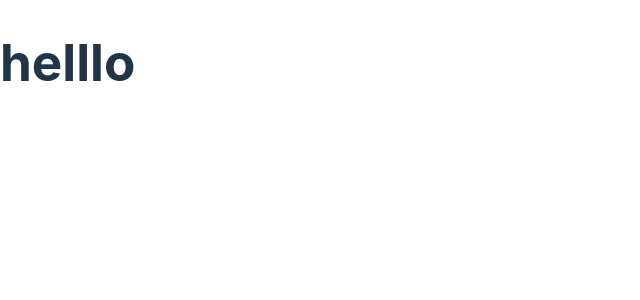
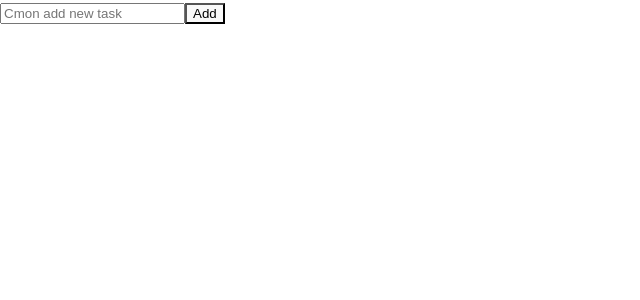
Before and after one commit to Andrewsabatyuk/todo-app, a React (Vite) app: page / in a window 1280 px wide. Shown: the top 300 px of the page, without its empty margins (0-640 px from the left). Built offline with nearby package versions, Linux system fonts and the light colour scheme.

Commit message:
add some functionality

```diff
--- a/package.json
+++ b/package.json
@@ -10,7 +10,8 @@
   },
   "dependencies": {
     "react": "^18.2.0",
-    "react-dom": "^18.2.0"
+    "react-dom": "^18.2.0",
+    "uuid": "^9.0.0"
   },
   "devDependencies": {
     "@types/react": "^18.0.28",
--- a/src/App.jsx
+++ b/src/App.jsx
@@ -1,11 +1,12 @@
 import { useState } from 'react'
+import TodoWrapper from './components/TodoWrapper'
 
 function App() {
   const [count, setCount] = useState(0)
 
   return (
     <div className="App">
-      <h1>helllo</h1>
+      <TodoWrapper />
     </div>
   )
 }
--- a/src/components/TodoForm.jsx
+++ b/src/components/TodoForm.jsx
@@ -0,0 +1,23 @@
+import React, { useState } from 'react'
+
+const TodoForm = ({ addTodo }) => {
+    const [value, setValue] = useState('')
+
+    const handleChange = e => {
+        setValue(e.target.value)
+    }
+    const handleSubmit = e => {
+        e.preventDefault()
+        // add new task
+        addTodo(value)
+        setValue('')
+    }
+    return (
+        <form className='todo-form' onSubmit={handleSubmit}>
+            <input type='text' className='todo-input' placeholder='Cmon add new task' onChange={handleChange} value={value} />
+            <button type='submit' className='todo-btn'>Add</button>
+        </form>
+    )
+}
+
+export default TodoForm
--- a/src/components/TodoWrapper.jsx
+++ b/src/components/TodoWrapper.jsx
@@ -0,0 +1,21 @@
+import React, { useState } from 'react'
+import { v4 as uuidv4 } from 'uuid'
+import TodoForm from './TodoForm'
+uuidv4();
+
+const TodoWrapper = () => {
+    const [todos, setTodos] = useState([])
+
+    const addTodo = todo => {
+        setTodos([...todos, {id: uuidv4(), task: todo, completed: false, isEditing: false}])
+        console.log(todos);
+      }
+
+    return (
+        <div className='todo-wrapper'>
+            <TodoForm addTodo={addTodo} />
+        </div>
+    )
+}
+
+export default TodoWrapper
```
Also changed, not shown: src/components/EditTodoForm.jsx (+9 -0 lines), src/components/Todo.jsx (+12 -0 lines), 1 other file (tests, documents, lock files or other folders).
